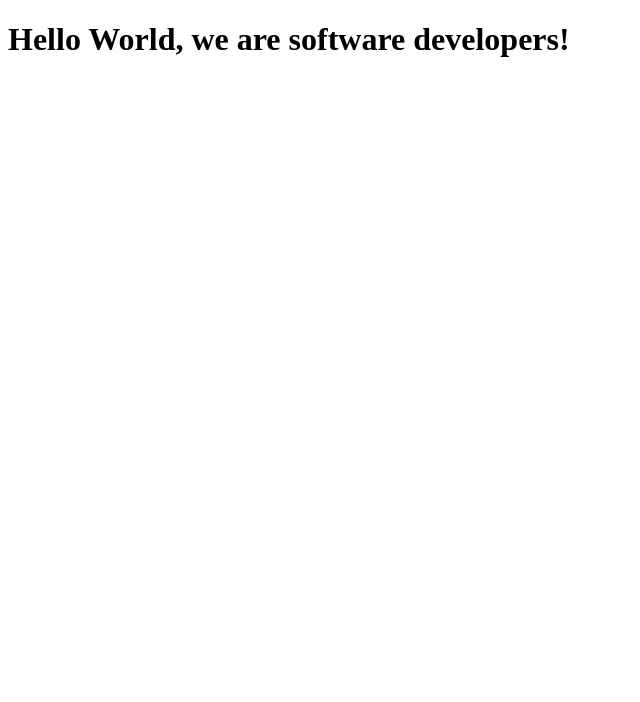
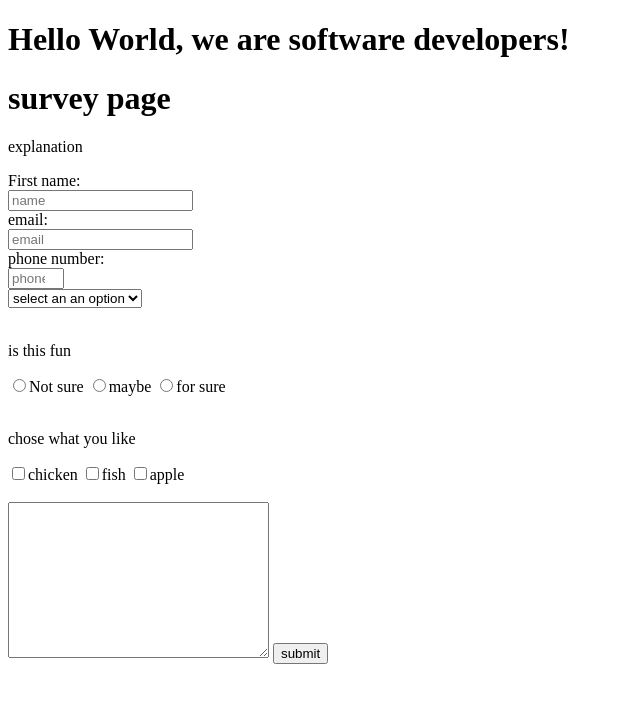
Before and after one commit to malrashdi/M.trails, a plain HTML site: page index.html in a window 1280 px wide. Shown: the whole page, without its empty margins (0-640 px from the left). Drawn offline with Linux system fonts and the light colour scheme.

Commit message:
project finished

```diff
--- a/index.html
+++ b/index.html
@@ -8,6 +8,37 @@
 
   <body>
     <h1>Hello World, we are software developers!</h1>
+    <h1 id="title"> survey page </h1>
+    <p id="description"> explanation </p>
+    <form  id="survey-form" >
+      <label  id="name-label">First name:</label><br>
+      <input  placeholder="name" type="text" id="name" required ><br>
+      <label id="email-label">email:</label><br>
+      <input placeholder="email" type="email" id="email" required  ><br>
+      <label id="number-label">phone number:</label><br>
+      <input placeholder="phone" max="10" min="7" type="number" id="number" name="number"><br>
+
+      <select name="dropdown" id="dropdown"><option value="option" >select an an option</option><option value="option" >select an an option</option></select>
+<br>
+<br>
+<p>is this fun </p>
+      <label for=""><input name="user-recommend" value="not-sure" type="radio" class="input-radio">Not sure</label>
+      <label for=""><input name="user-recommend" value="not-sure" type="radio" class="input-radio">maybe</label>
+      <label for=""><input name="user-recommend" value="not-sure" type="radio" class="input-radio">for sure</label>
+      <br>
+      <br>
+      <p>chose what you like </p>
+
+      <label for=""><input name="prefer" value="front-end-projects" type="checkbox" class="input-checkbox">chicken</label>
+      <label for=""><input name="prefer" value="front-end-projects" type="checkbox" class="input-checkbox">fish</label>
+      <label for=""><input name="prefer" value="front-end-projects" type="checkbox" class="input-checkbox">apple</label>
+      <br>
+      <br>
+      <textarea name="suggestion" id="textarea" cols="30" rows="10"></textarea>
+
+      <button id="submit">submit</button>
+</form>
+
     <script src="https://cdn.freecodecamp.org/testable-projects-fcc/v1/bundle.js"></script>
 
     <!--
```
